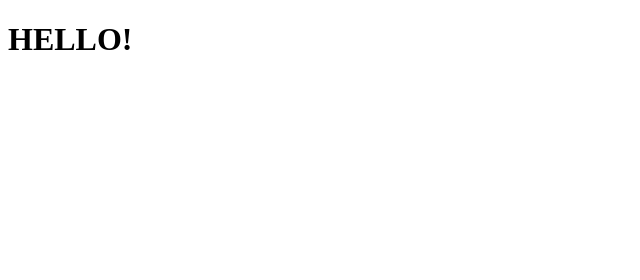
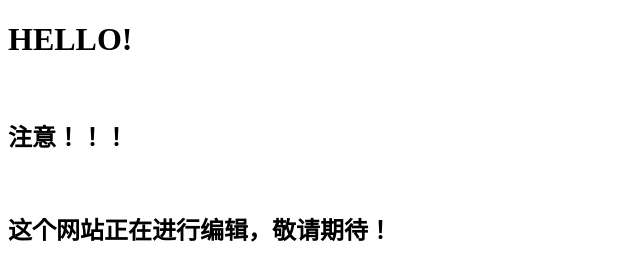
Before and after one commit to adolfmh1-prog/adolfmh1-prog.GitHub.io, a plain HTML site: page index.html in a window 1280 px wide. Shown: the whole page, without its empty margins (0-640 px from the left). Drawn offline with Linux system fonts and the light colour scheme.

```diff
--- a/index.html
+++ b/index.html
@@ -5,6 +5,8 @@
         <META CHARSET="UTF-8"/>
     </HEAD>
     <BODY>
-        <H1>HELLO!</H1>
+        <H1>HELLO!</H1><BR/>
+        <H2 COLOR="RED">注意！！！</H2><BR/>
+        <H2>这个网站正在进行编辑，敬请期待！</H2>
     </BODY>
 </HTML>
```
